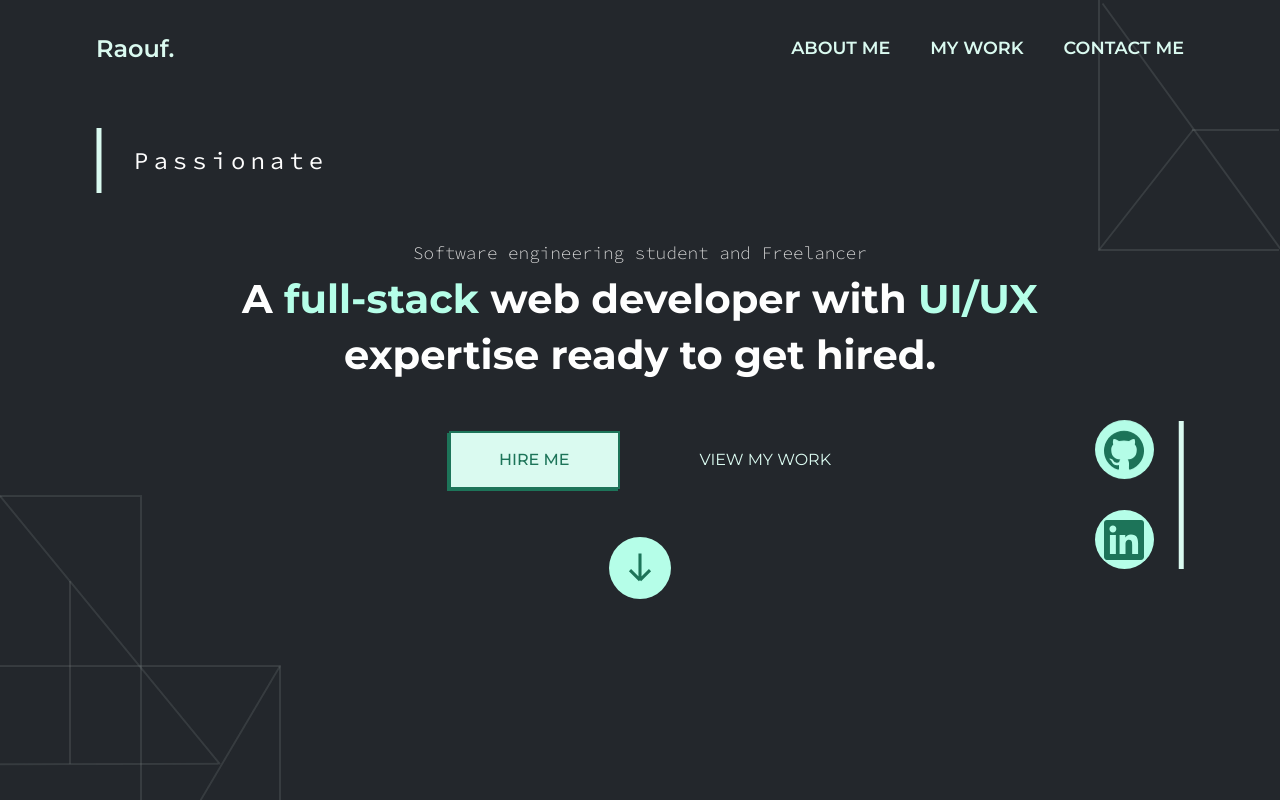
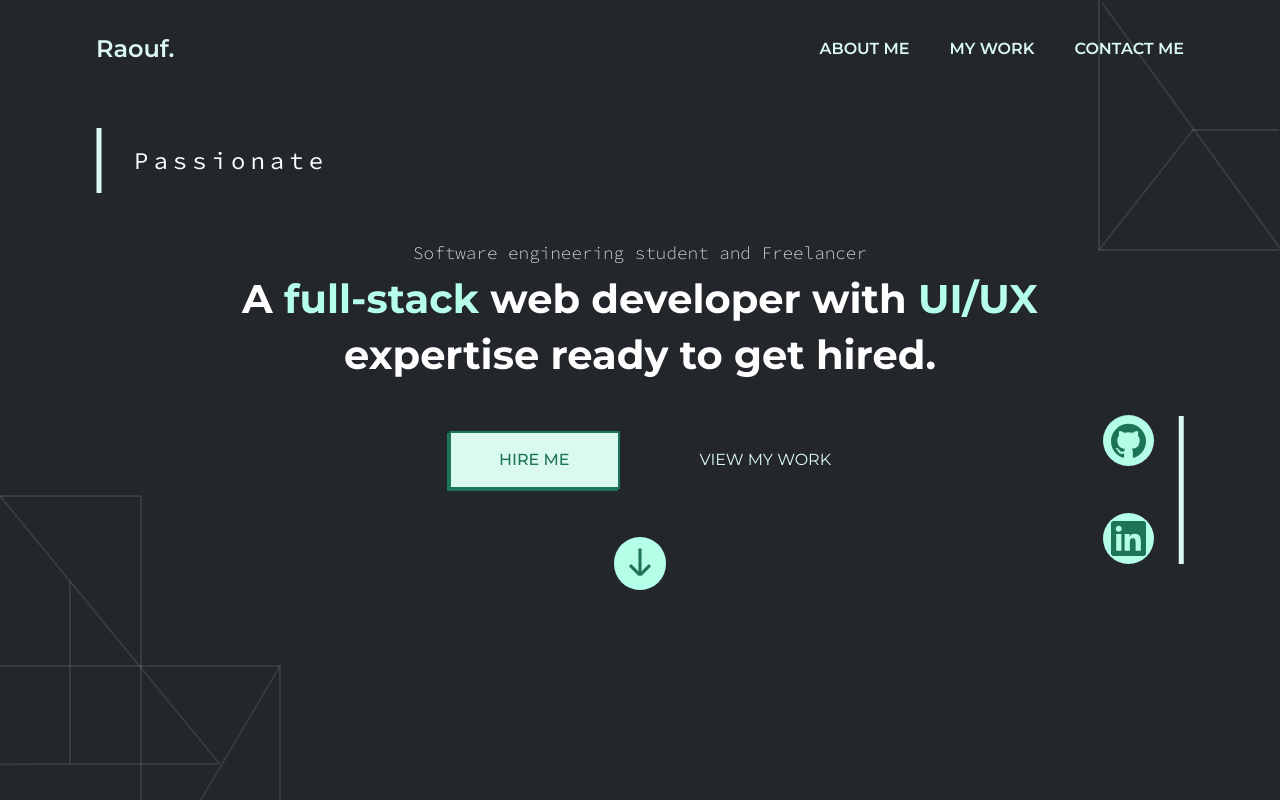
Before and after one commit to raouf-allala/portfolio, a React (Create React App) app: page / in a window 1280 px wide. Shown: the top 800 px of the page. Built offline with nearby package versions, Linux system fonts and the light colour scheme; the HTML template or start-up script is replaced by a standard one.

Commit message:
small icons

```diff
--- a/src/index.css
+++ b/src/index.css
@@ -35,6 +35,7 @@ h1{
 }
 .container {
   width: 85%;
+  max-width: 1240px;
   margin: 0 auto;
 }
 .shape1{
@@ -104,7 +105,7 @@ nav{
 nav a {
   color: var(--clr-text);
   font-weight: 600;
-  font-size: 1.1rem;
+  font-size: 1rem;
 }
 .nav_list{
   display: flex;
@@ -166,7 +167,7 @@ main{
 .scroll-text{
   position: absolute;
   top: 30%;
-  right: -300%;
+  right: -350%;
   width: 0%;
   opacity: 0;
   overflow: hidden;
@@ -181,7 +182,7 @@ main{
 .scroll-btn{
   display: block;
   background-color: var(--clr-light);
-  padding: 1em;
+  padding: .7em;
   border-radius: 50px;
 }
 .scroll-btn img{
@@ -203,11 +204,14 @@ main{
 }
 .social{
   background-color: var(--clr-light);
-  padding: .6em;
+  padding: .5em;
   border-radius: 50%;
+  display: flex;
+  justify-content: center;
+  align-items: center;
 }
 .social img{
-  width: 40px;
+  width: 35px;
 }
 
 /*                               page loading                         */
```
